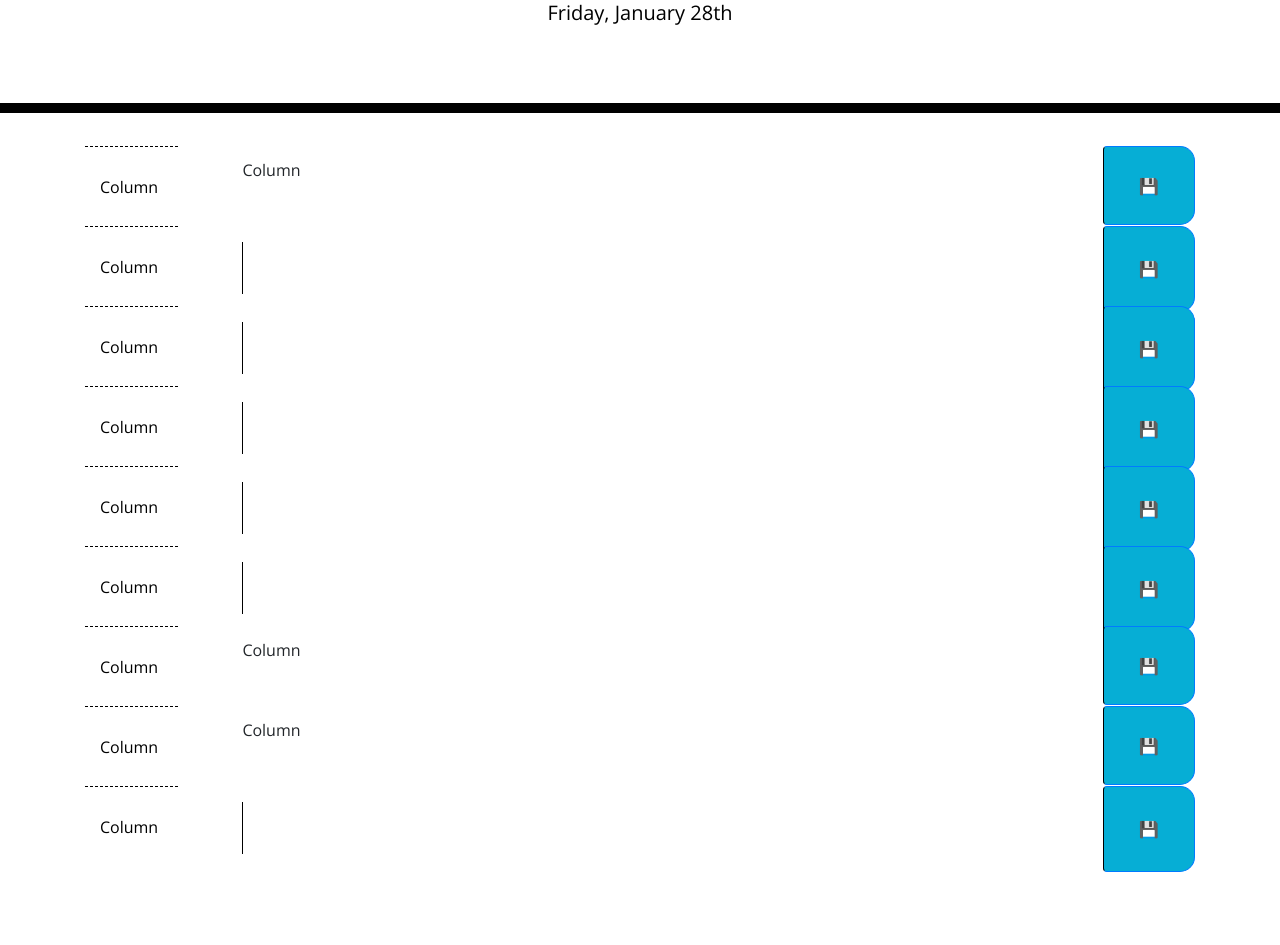
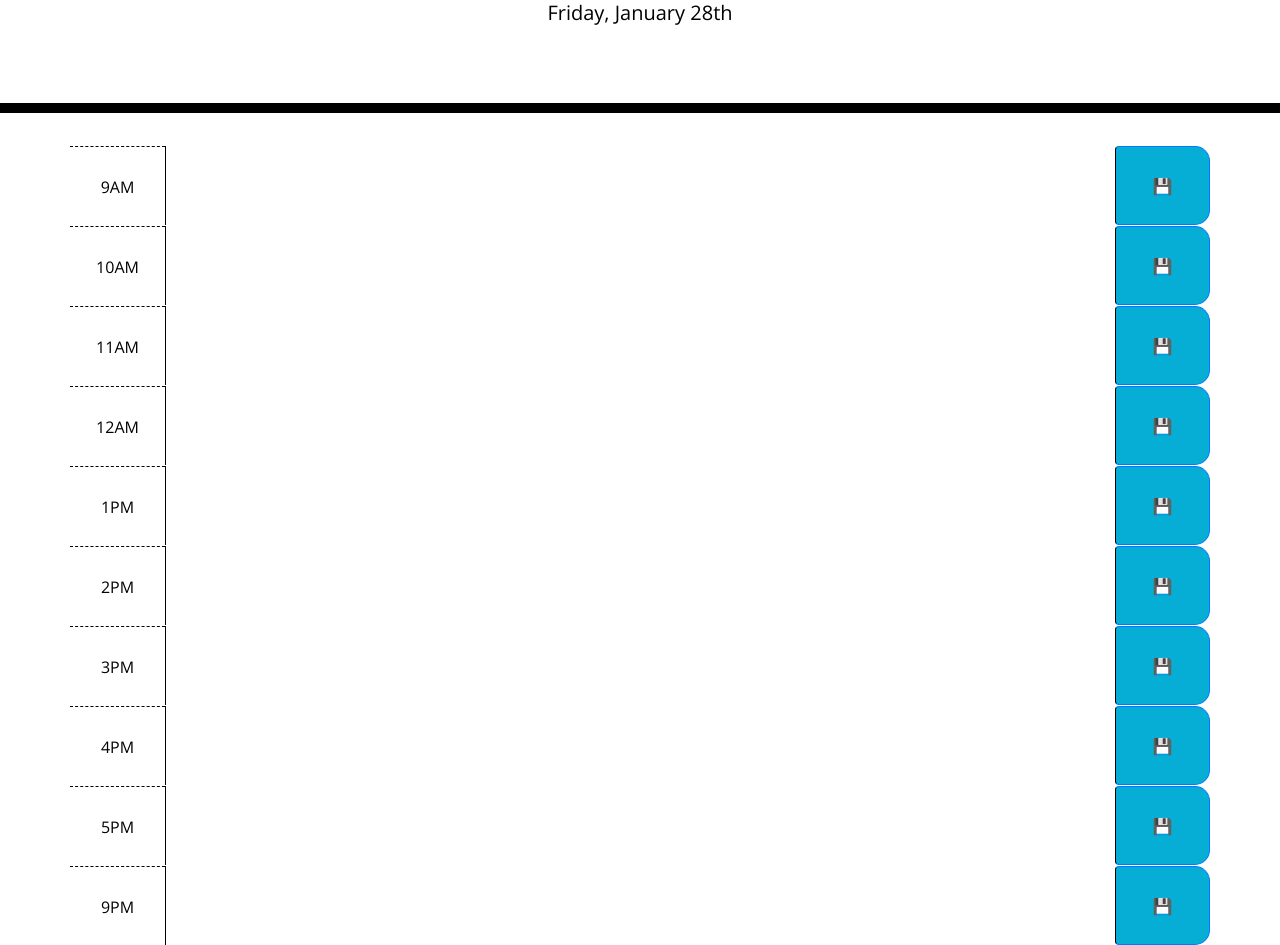
Before and after one commit to jentruong09/my-work-day-schedule, a plain HTML site: page index.html in a window 1280 px wide. Shown: the part 191-1136 px from the top of the page. Before the commit the page ends 1066 px from the top, so only its background shows below. Drawn offline with nearby package versions, Linux system fonts and the light colour scheme.

Commit message:
moved and deleted some tags in the html and started some code for the js file

```diff
--- a/assets/css/style.css
+++ b/assets/css/style.css
@@ -4,7 +4,6 @@ body {
   line-height: 1;
 }
 
-/* did not use? */
 textarea {
   background: transparent;
   border: none;
@@ -26,7 +25,6 @@ textarea {
   white-space: pre-wrap;
 }
 
-/* did not use? */
 .time-block {
   text-align: center;
   border-radius: 15px;
--- a/assets/js/script.js
+++ b/assets/js/script.js
@@ -1,7 +1,20 @@
+// To add today's date to the header
+var today = moment().format('dddd, MMMM Do');
+$("#currentDay").text(today);
 
 
 
+var color = document.querySelectorAll('.description col-10')
 
-// To add today's date to the header
-var today = moment().format('dddd, MMMM Do');
-$("#currentDay").text(today);
+
+var currentHour = moment().hours()
+var plannerTime = document.querySelector('.time-block') // This is not a number, figure out what to do!
+console.log(currentHour)
+
+
+// Formating so that the current time is in red, future in green, and past in grey
+function setTimeColor() {
+    if (currentHour === plannerTime) {
+        color.attr('class', 'present')
+    }
+}
--- a/index.html
+++ b/index.html
@@ -29,115 +29,87 @@
       <p class="lead">A simple calendar app for scheduling your work day</p>
       <p id="currentDay" class="lead"></p>
     </header>
-    <div class="container">
       <!-- Timeblocks go here -->
       <!-- 9am timeblock -->
       <div class="container">
-        <div class="row">
+        <div class="row time-block">
           <div class="hour col-1">
-            Column
+            9AM
           </div>
-          <div class="description col-10">
-            Column
-          </div>
+          <textarea class="description col-10"></textarea>
           <button type="button" class="saveBtn btn btn-primary col-1"> &#128190 </button>
         </div>
-      </div>
       <!-- 10am timeblock-->
-      <div class="container">
-        <div class="row">
+        <div class="row time-block">
           <div class="hour col-1">
-            Column
+            10AM
           </div>
-          <div class="description col-10">
-            <textarea></textarea>
-          </div>
+          <textarea class="description col-10"></textarea>
           <button type="button" class="saveBtn btn btn-primary col-1"> &#128190 </button>
         </div>
-      </div>
       <!-- 11am timeblock -->
-      <div class="container">
-        <div class="row">
+        <div class="row time-block">
           <div class="hour col-1">
-            Column
+            11AM
           </div>
-          <div class="description col-10">
-            <textarea></textarea>
-          </div>
+          <textarea class="description col-10"></textarea>
           <button type="button" class="saveBtn btn btn-primary col-1"> &#128190 </button>
         </div>
-      </div>
       <!-- 12pm timeblock -->
-      <div class="container">
-        <div class="row">
+        <div class="row time-block">
           <div class="hour col-1">
-            Column
+            12AM
           </div>
-          <div class="col-10">
-            <textarea></textarea>
-          </div>
+          <textarea class="description col-10"></textarea>
           <button type="button" class="saveBtn btn btn-primary col-1"> &#128190 </button>
         </div>
-      </div>
       <!-- 1pm timeblock -->
-      <div class="container">
-        <div class="row">
+        <div class="row time-block">
           <div class="hour col-1">
-            Column
+            1PM
           </div>
-          <div class="description col-10">
-            <textarea></textarea>
-          </div>
+          <textarea class="description col-10"></textarea>
           <button type="button" class="saveBtn btn btn-primary col-1"> &#128190 </button>
         </div>
-      </div>
       <!-- 2pm timeblock -->
-      <div class="container">
-        <div class="row">
+        <div class="row time-block">
           <div class="hour col-1">
-            Column
+            2PM
           </div>
-          <div class="description col-10">
-            <textarea></textarea>
-          </div>
+          <textarea class="description col-10"></textarea>
           <button type="button" class="saveBtn btn btn-primary col-1"> &#128190 </button>
         </div>
-      </div>
       <!-- 3pm timeblock -->
-      <div class="container">
-        <div class="row">
+        <div class="row time-block">
           <div class="hour col-1">
-            Column
+            3PM
           </div>
-          <div class="description col-10">
-            Column
-          </div>
+          <textarea class="description col-10"></textarea>
           <button type="button" class="saveBtn btn btn-primary col-1"> &#128190 </button>
         </div>
-      </div>
       <!-- 4pm timeblock -->
-      <div class="container">
-        <div class="row">
+        <div class="row time-block">
           <div class="hour col-1">
-            Column
+            4PM
           </div>
-          <div class="description col-10">
-            Column
-          </div>
+          <textarea class="description col-10"></textarea>
           <button type="button" class="saveBtn btn btn-primary col-1"> &#128190 </button>
         </div>
-      </div>
       <!-- 5pm timeblock -->
-      <div class="container">
-        <div class="row">
+        <div class="row time-block">
           <div class="hour col-1">
-            Column
+            5PM
           </div>
-          <div class="description col-10">
-            <textarea></textarea>
-          </div>
+          <textarea class="description col-10"></textarea>
           <button type="button" class="saveBtn btn btn-primary col-1"> &#128190 </button>
         </div>
+      <!-- Random time Block - to delete for testing -->
+      <div class="row time-block">
+        <div class="hour col-1">
+          9PM
+        </div>
+        <textarea class="description col-10"></textarea>
+        <button type="button" class="saveBtn btn btn-primary col-1"> &#128190 </button>
       </div>
     </div>
     <script src="https://cdnjs.cloudflare.com/ajax/libs/jquery/3.2.1/jquery.min.js"></script>
```
